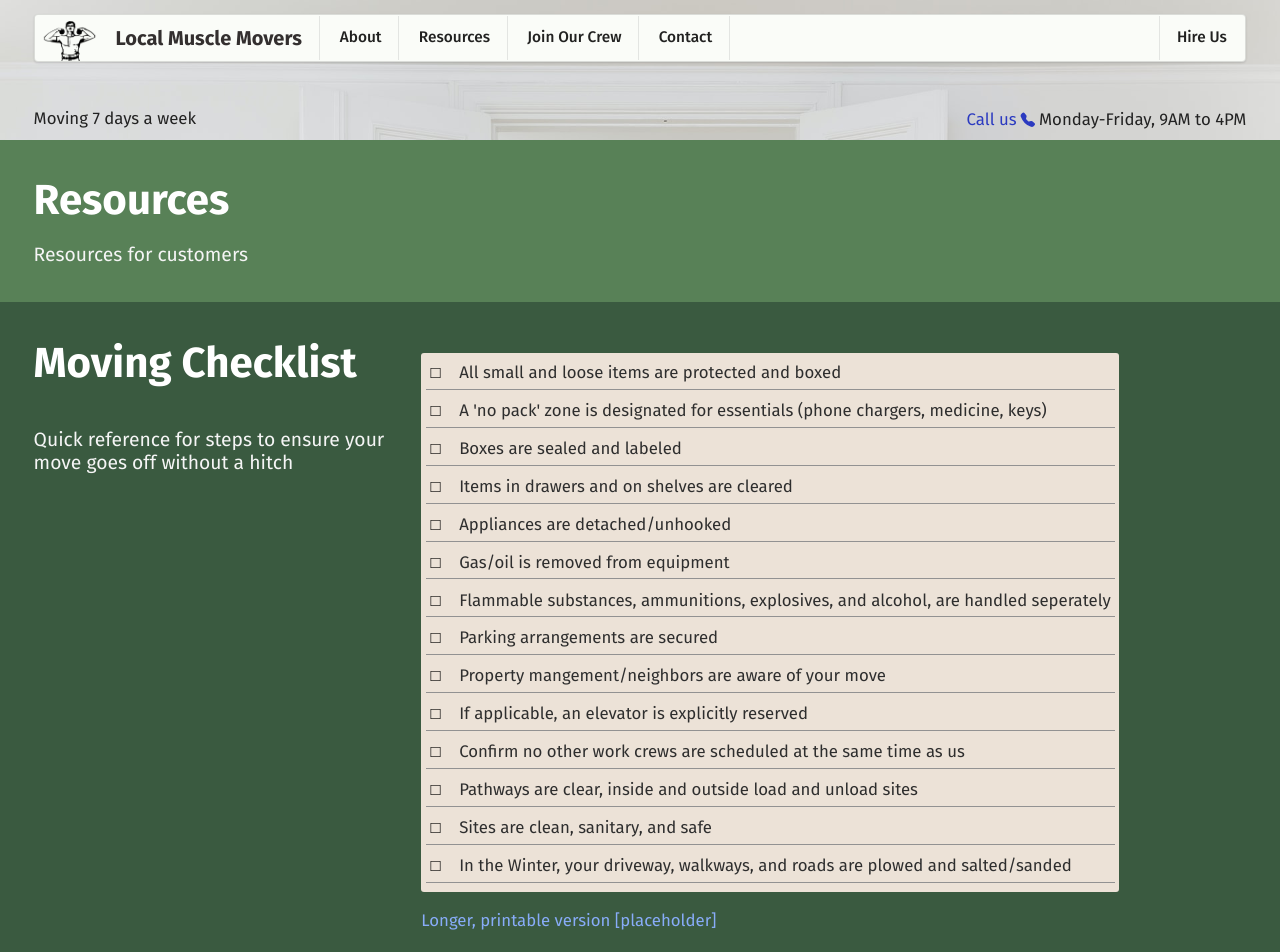
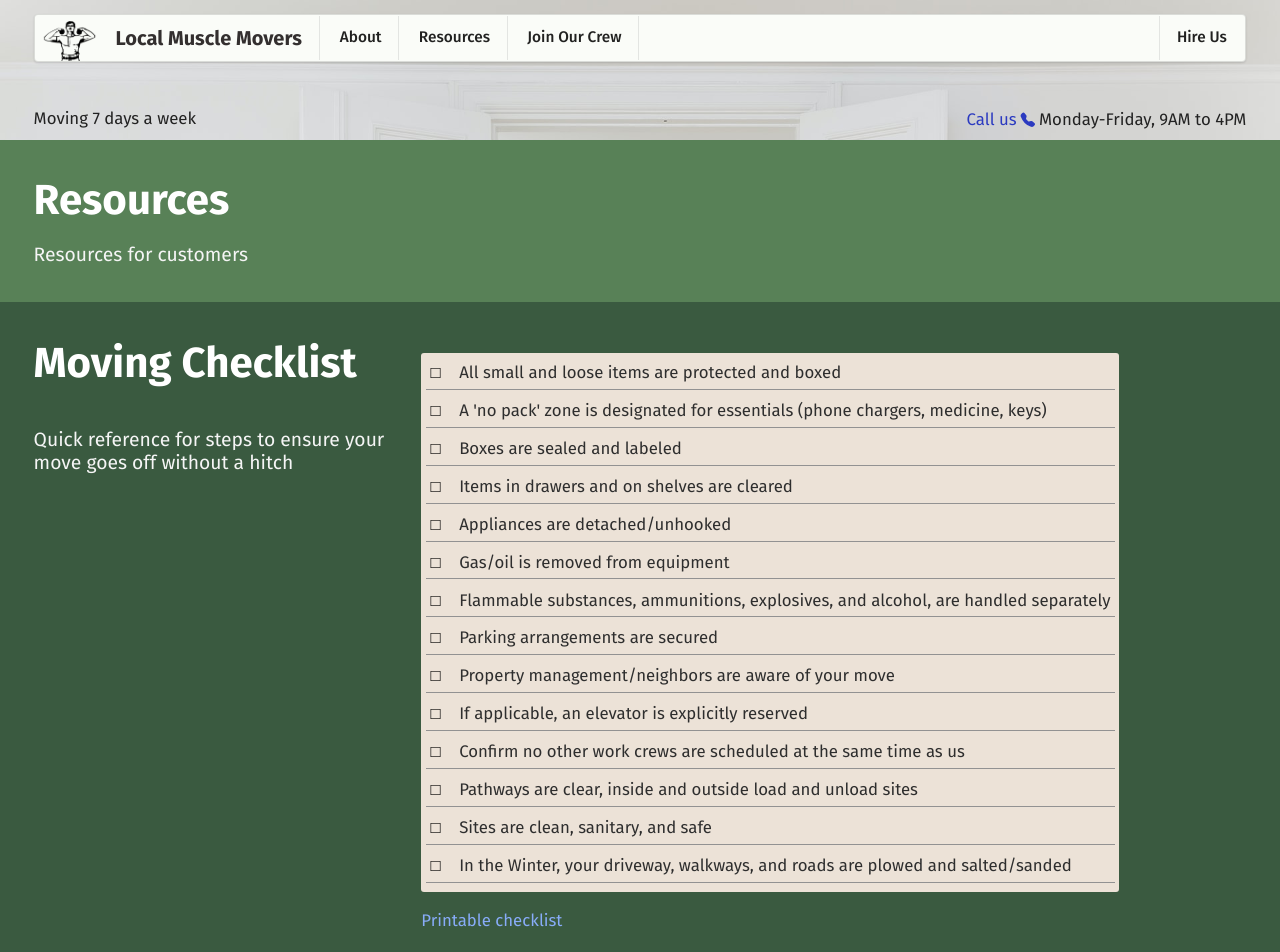
Before and after one commit to zqxyz/lmm-website, a React (Create React App) app: page /resources in a window 1280 px wide. Shown: the top 952 px of the page. Built offline with nearby package versions, Linux system fonts and the light colour scheme.

Commit message:
minor fixes

```diff
--- a/public/style/forms.css
+++ b/public/style/forms.css
@@ -71,4 +71,21 @@ input::placeholder, textarea::placeholder {
         padding: 0em 1em 0 1em !important;
         margin: 0 !important
     }
+
+    button.pop {
+        margin: 0.5em !important;
+    }
+
+    legend {
+        font-size: 1.15em !important;
+    }
+
+    label, label:active, label:focus, label::selection {
+        font-size: 1em !important;
+    }
+
+    input, select, textarea {
+        font-size: 1em !important;
+    }
+
 }
--- a/public/style/main.css
+++ b/public/style/main.css
@@ -78,7 +78,7 @@ a:focus {
     height: 135px;
     width: 100%;
     margin: 0;
-    padding: 2em;
+    padding: 2em 0 0 0;
     text-align: center;
     position: absolute;
     bottom: 0;
@@ -87,8 +87,9 @@ a:focus {
 #footerInner {
     background-color: rgb(250, 252, 248);
     padding: 1em;
-    width: 20em;
+    max-width: 20em;
     margin: auto;
+    bottom: 0;
     -webkit-border-top-left-radius: 3px;
     -webkit-border-top-right-radius: 3px;
     -moz-border-radius-topleft: 3px;
@@ -265,6 +266,10 @@ pre {
 
 /* COLLAPSE */
 @media only screen and (max-width: 767px) {
+    body {
+        background-image: none;
+    }
+
     h1 {
         /* text-align: center !important; */
         font-size: 2em;
--- a/src/App.js
+++ b/src/App.js
@@ -9,7 +9,6 @@ import Footer from './components/Footer'
 import About from './pages/About'
 import Join from './pages/Join'
 import Estimate from './pages/Estimate'
-import Contact from './pages/Contact'
 
 const App = () => {
   return (
@@ -36,10 +35,6 @@ const App = () => {
         <Join />
       </Route>
 
-      <Route path='/contact'>
-        <Contact />
-      </Route>
-
       <Route path='/call'>
         <Call />
       </Route>
--- a/src/config/links.json
+++ b/src/config/links.json
@@ -24,12 +24,6 @@
         "left": true
     },
     {
-        "name": "Contact",
-        "shortName": null,
-        "path": "/contact",
-        "left": true
-    },
-    {
         "name": "Hire Us",
         "shortName": null,
         "path": "/estimate",
--- a/src/pages/Call.js
+++ b/src/pages/Call.js
@@ -25,7 +25,7 @@ const Call = () => {
       </Container>
 
       <Container
-      bgColor='rgb(236, 234, 228)'
+        bgColor='rgb(236, 234, 228)'
       >
         <Columns>
           <column>
--- a/src/pages/Contact.js
+++ /dev/null
@@ -1,20 +0,0 @@
-import React from 'react';
-import Container from '../components/Container';
-
-const Contact = () => {
-  return (
-    <>
-      <Container
-        title='Contact Form'
-        bgColor='rgb(41, 96, 83)'
-        lightText
-      >
-        <p style={{maxWidth: '700px'}}>
-          Alrighty
-        </p>
-      </Container>
-    </>
-  )
-}
-
-export default Contact
--- a/src/pages/EstimateForm/PortlandFieldsets/Destination.js
+++ b/src/pages/EstimateForm/PortlandFieldsets/Destination.js
@@ -78,11 +78,6 @@ const Destination = ({ form, handleFormChange, destinationFloors, setDestination
           />
         </div>
       </div>
-      <label>
-        <strong>
-          Floors*
-        </strong>
-      </label>
       <Columns style={{paddingBottom: '1em'}}>
         <column>
           <div class="ui checkbox">
--- a/src/pages/Resources.js
+++ b/src/pages/Resources.js
@@ -35,9 +35,9 @@ const Resources = () => {
           <>Items in drawers and on shelves are cleared</>
           <>Appliances are detached/unhooked</>
           <>Gas/oil is removed from equipment</>
-          <>Flammable substances, ammunitions, explosives, and alcohol, are handled seperately</>
+          <>Flammable substances, ammunitions, explosives, and alcohol, are handled separately</>
           <>Parking arrangements are secured</>
-          <>Property mangement/neighbors are aware of your move</>
+          <>Property management/neighbors are aware of your move</>
           <>If applicable, an elevator is explicitly reserved</>
           <>Confirm no other work crews are scheduled at the same time as us</>
           <>Pathways are clear, inside and outside load and unload sites</>
@@ -46,9 +46,9 @@ const Resources = () => {
         </Checklist>
         <a
           target='_blank' rel='noopener noreferrer'
-          href='/documents/Local_Muscle_In-State_Terms_and_Conditions-Dec2021.pdf'
+          href='/documents/Local_Muscle_moving-checklist.pdf'
         >
-          Longer, printable version [placeholder]
+          Printable checklist
         </a>
       </ContainerSplitRight>
 
```
Also changed, not shown: public/style/semantic.css, 1 other file (tests, documents, lock files or other folders).
